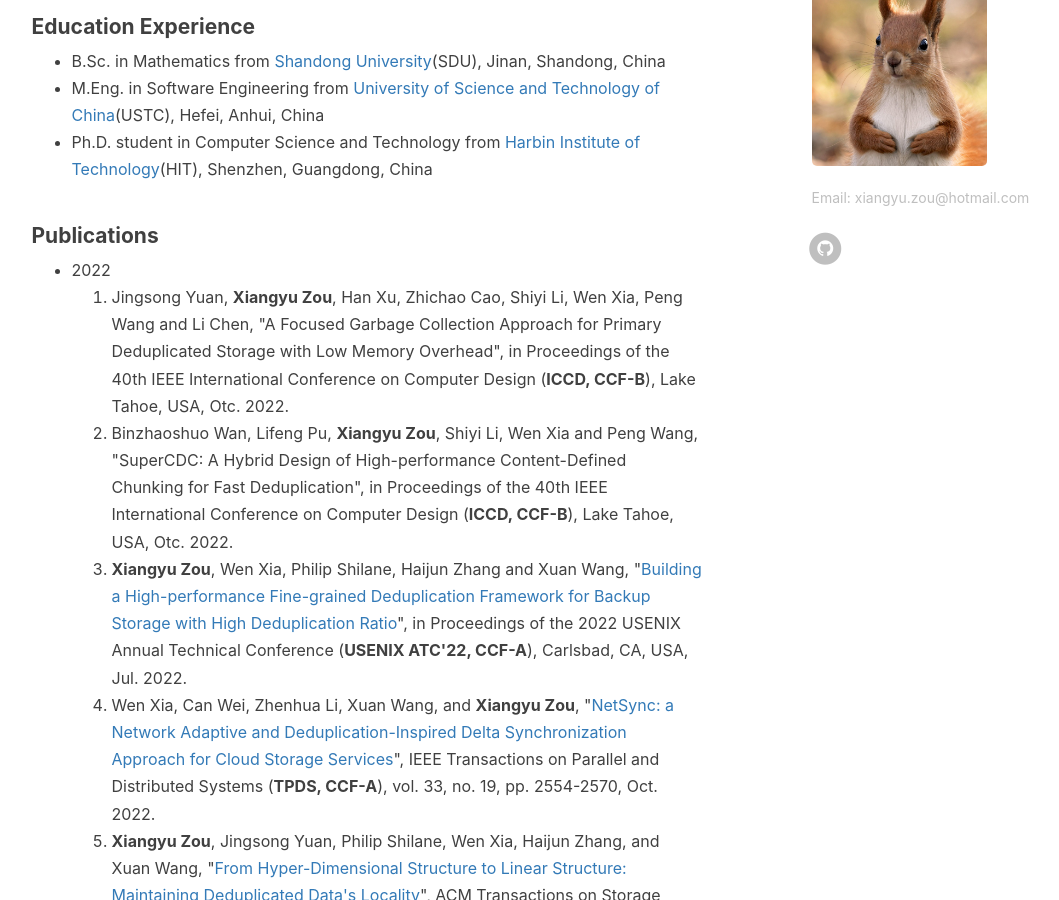
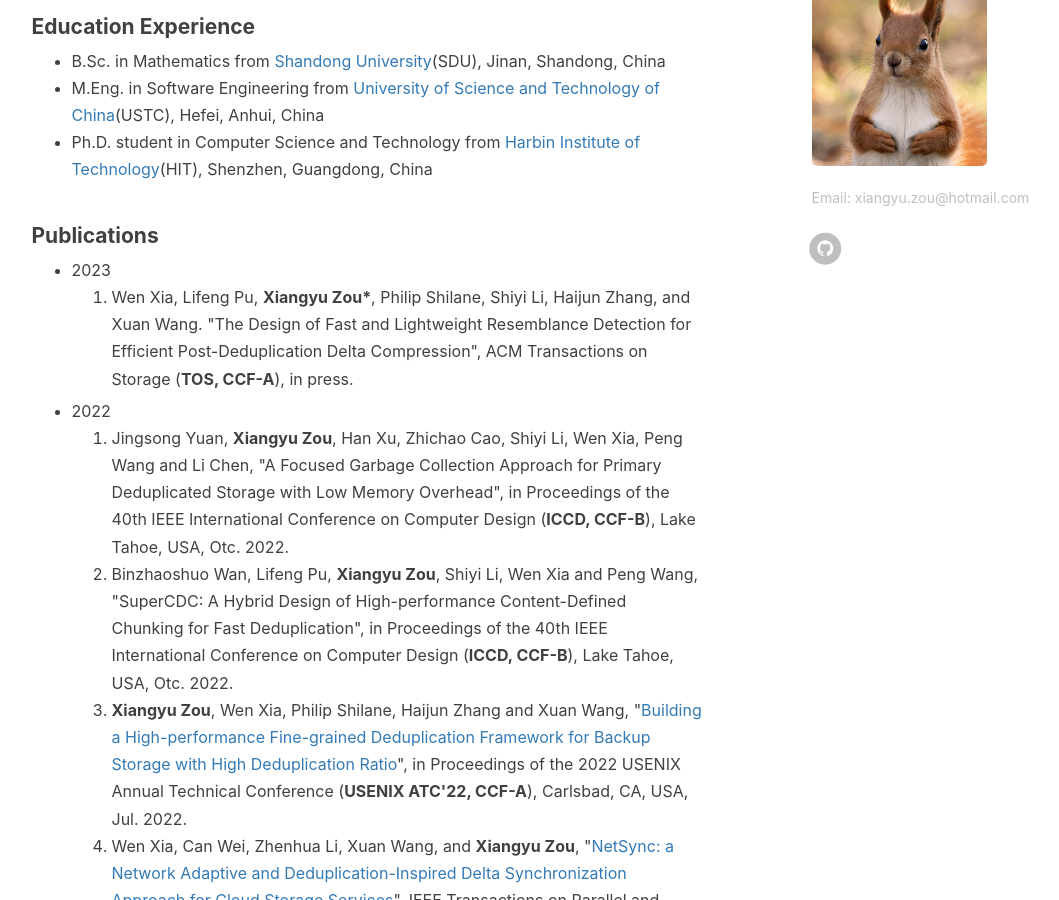
Before and after one commit to Borelset/borelset.github.io, a Jekyll site: the page built from about.html, in a window 1280 px wide and 900 px high, scrolled down 635 px. Shown: the whole window, without its empty margins (136-1195 px from the left). Built offline with Jekyll 4.4.1, drawn with Linux system fonts in a browser that asks for light colours; nearby versions of some CDN libraries; comment, search, counter and statistics services are not loaded.

Commit message:
Update about.html

```diff
--- a/about.html
+++ b/about.html
@@ -91,6 +91,12 @@ header-img: "img/about-bg.jpg"
 
     <h4 style="text-align:justify; text-justify:inter-ideograph;">Publications</h4>
     <ul>
+        <li>2023</li>
+        <ol>
+            <li>Wen Xia, Lifeng Pu, <strong>Xiangyu Zou*</strong>, Philip Shilane, Shiyi Li, Haijun Zhang, and Xuan Wang.
+                "The Design of Fast and Lightweight Resemblance Detection for Efficient Post-Deduplication Delta Compression",
+                ACM Transactions on Storage (<strong>TOS, CCF-A</strong>), in press.
+        </ol>
         <li>2022</li>
         <ol>
             <li>Jingsong Yuan, <strong>Xiangyu Zou</strong>, Han Xu, Zhichao Cao, Shiyi Li, Wen Xia, Peng Wang and Li Chen,
```
